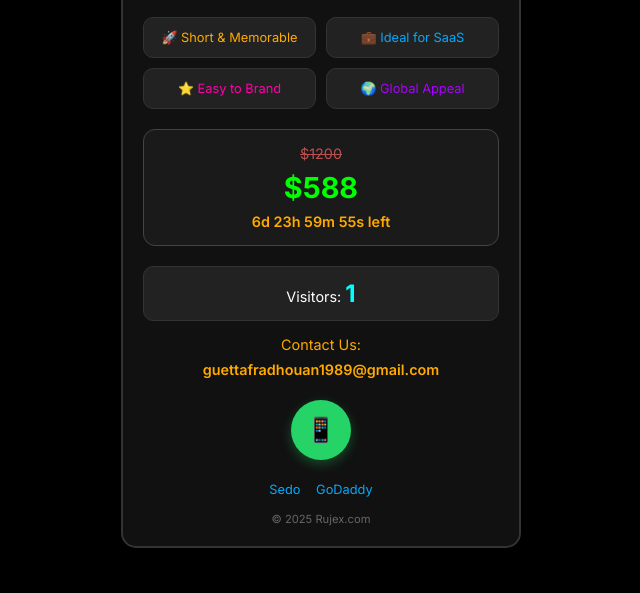
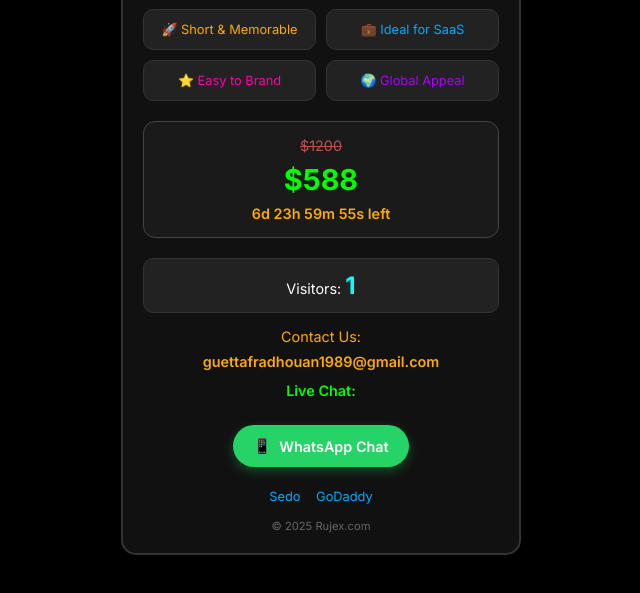
Before and after one commit to radhouan19/guettaf, a plain HTML site: page index.html in a window 1280 px wide. Shown: the part 171-764 px from the top of the page, without its empty margins (319-959 px from the left). Drawn offline with Linux system fonts and the light colour scheme; no server answers.

Commit message:
Update index.html

```diff
--- a/index.html
+++ b/index.html
@@ -131,29 +131,27 @@ body {
     margin: 8px 0;
 }
 
-/* زر الواتساب الجديد - أيقونة فقط */
-.whatsapp-icon {
+/* زر الواتساب الجديد */
+.whatsapp-button {
     background: #25D366;
     color: white;
-    padding: 14px;
-    border-radius: 50%;
+    padding: 12px 20px;
+    border-radius: 25px;
     text-decoration: none;
     font-weight: 600;
     display: inline-flex;
     align-items: center;
-    justify-content: center;
+    gap: 8px;
     margin: 10px 0;
-    font-size: 1.5rem;
+    font-size: 0.9rem;
     transition: all 0.3s ease;
     border: none;
-    width: 60px;
-    height: 60px;
     box-shadow: 0 4px 12px rgba(37, 211, 102, 0.3);
 }
 
-.whatsapp-icon:hover {
+.whatsapp-button:hover {
     background: #128C7E;
-    transform: scale(1.1);
+    transform: scale(1.05);
     box-shadow: 0 6px 16px rgba(37, 211, 102, 0.4);
 }
 
@@ -176,15 +174,22 @@ body {
 
 .contact-methods {
     display: flex;
-    justify-content: center;
+    flex-direction: column;
     align-items: center;
-    gap: 15px;
+    gap: 8px;
     margin: 12px 0;
 }
 
 .contact-label {
     color: #ffaa00;
     font-size: 0.9rem;
+    margin-bottom: 5px;
+}
+
+.live-chat-text {
+    color: #00ff00;
+    font-size: 0.9rem;
+    font-weight: 600;
     margin-bottom: 8px;
 }
 </style>
@@ -217,9 +222,11 @@ body {
         <a href="mailto:guettafradhouan1989@gmail.com" class="email">guettafradhouan1989@gmail.com</a>
 
         <div class="contact-methods">
-            <!-- أيقونة الواتساب فقط -->
-            <a href="https://wa.me/213782797998" class="whatsapp-icon" target="_blank" title="Contact on WhatsApp">
-                📱
+            <div class="live-chat-text">Live Chat:</div>
+            <!-- زر الواتساب مع نص -->
+            <a href="https://wa.me/213782797998" class="whatsapp-button" target="_blank" title="Start Live Chat on WhatsApp">
+                <span>📱</span>
+                <span>WhatsApp Chat</span>
             </a>
         </div>
 
```
